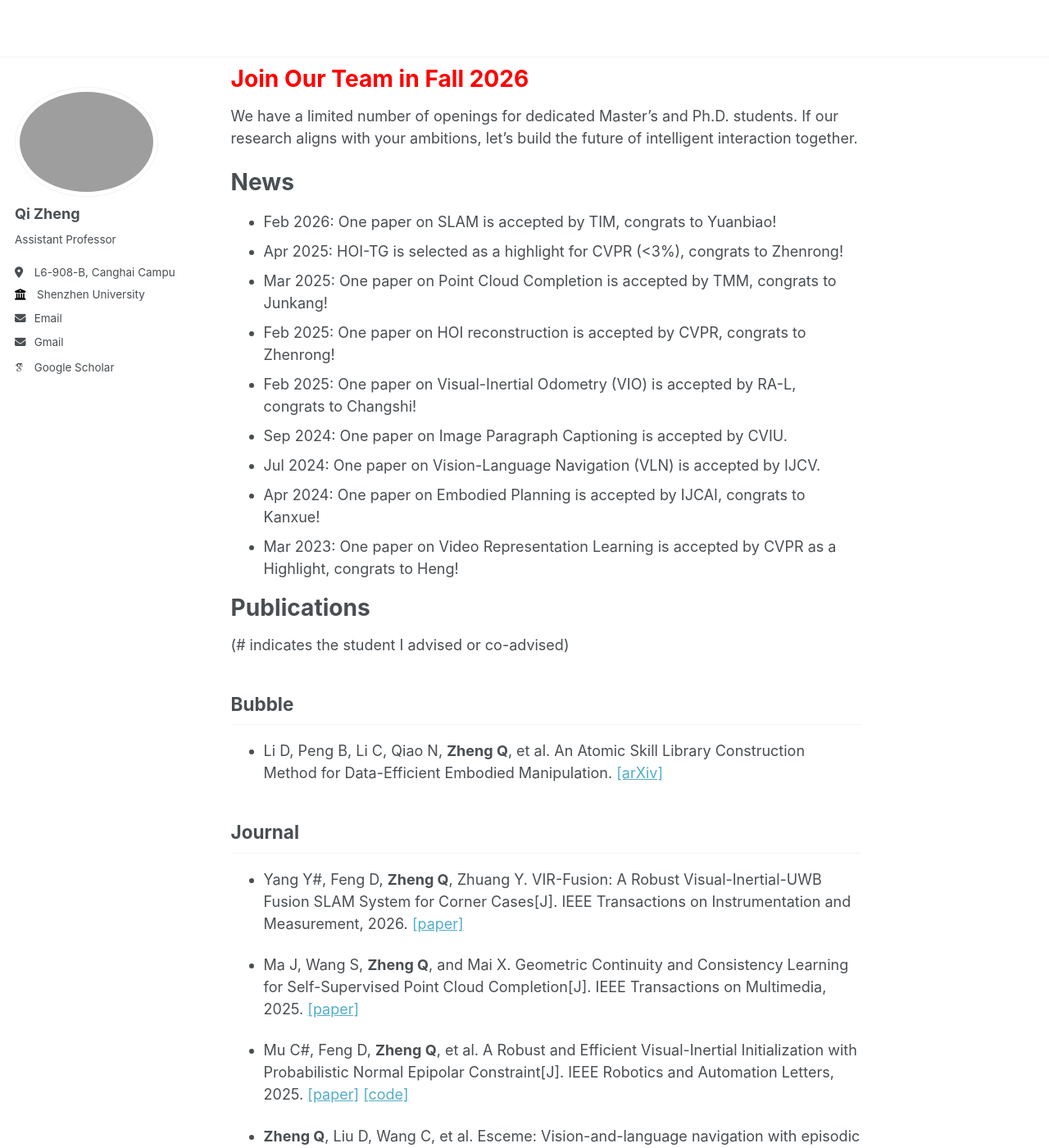
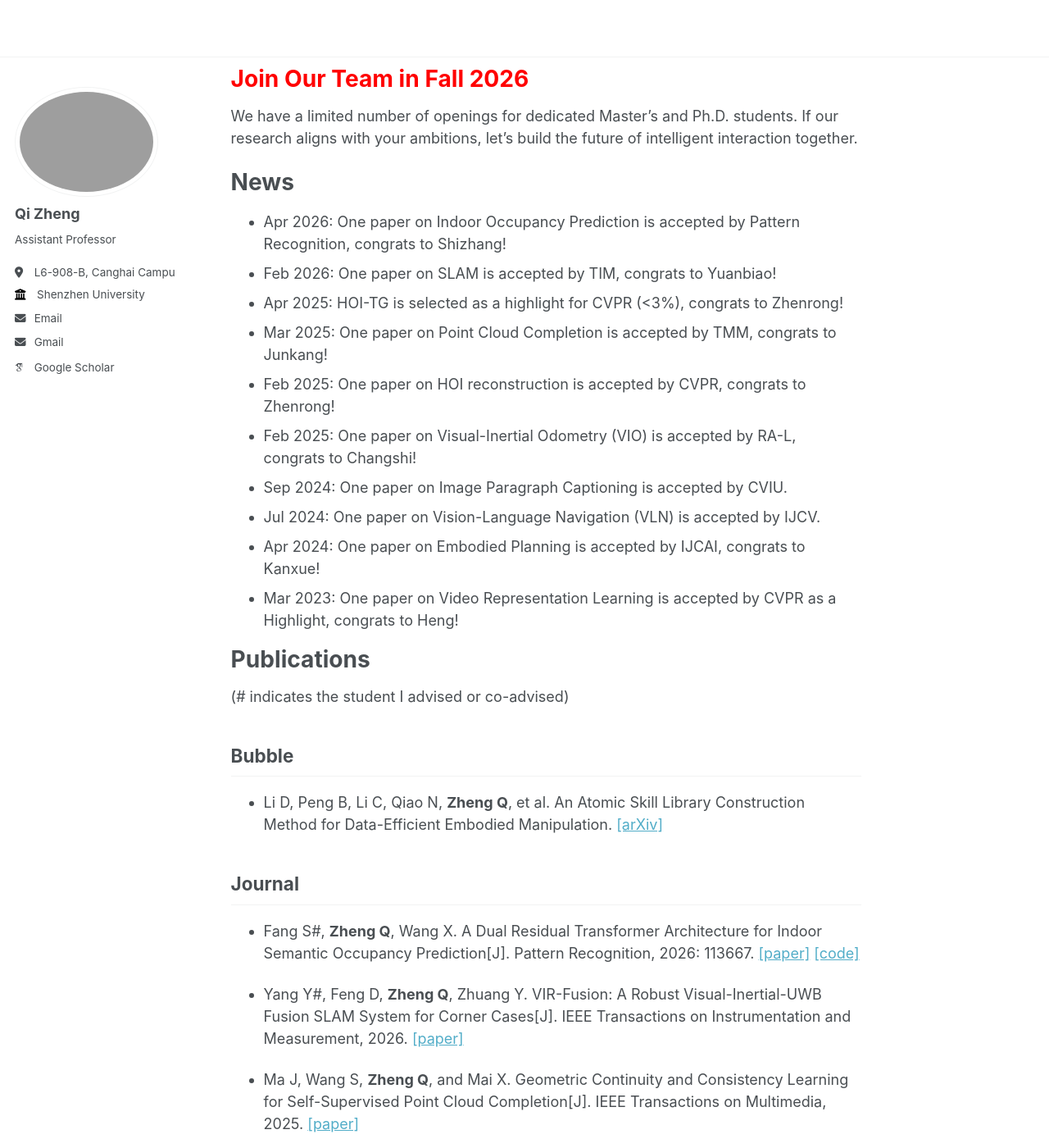
Before and after one commit to qizhust/qizhust.github.io, a Jekyll site: the page built from _pages/about.md, in a window 1280 px wide and 1400 px high, scrolled down 386 px. Shown: the whole window at 82% size. Built offline with Jekyll 4.4.1, drawn with Linux system fonts in a browser that asks for light colours; some web fonts are replaced.

Commit message:
update about page

```diff
--- a/_pages/about.md
+++ b/_pages/about.md
@@ -18,6 +18,7 @@ Dr. Qi Zheng is an Assistant Professor at the College of Electronic and Informat
 We have a limited number of openings for dedicated Master’s and Ph.D. students. If our research aligns with your ambitions, let’s build the future of intelligent interaction together.
 
 # News
+- Apr 2026: One paper on Indoor Occupancy Prediction is accepted by Pattern Recognition, congrats to Shizhang!
 - Feb 2026: One paper on SLAM is accepted by TIM, congrats to Yuanbiao!
 - Apr 2025: HOI-TG is selected as a highlight for CVPR (<3%), congrats to Zhenrong!
 - Mar 2025: One paper on Point Cloud Completion is accepted by TMM, congrats to Junkang!
@@ -38,6 +39,7 @@ We have a limited number of openings for dedicated Master’s and Ph.D. students
 
 
 ## Journal
+- Fang S#, **Zheng Q**, Wang X. A Dual Residual Transformer Architecture for Indoor Semantic Occupancy Prediction[J]. Pattern Recognition, 2026: 113667. [\[paper\]](https://www.sciencedirect.com/science/article/abs/pii/S0031320326006321?via%3Dihub) [\[code\]](https://github.com/encounter7777/DROcc)
 
 - Yang Y#, Feng D, **Zheng Q**, Zhuang Y. VIR-Fusion: A Robust Visual-Inertial-UWB Fusion SLAM System for Corner Cases[J]. IEEE Transactions on Instrumentation and Measurement, 2026. [\[paper\]](https://ieeexplore.ieee.org/document/11408157)
 
```
